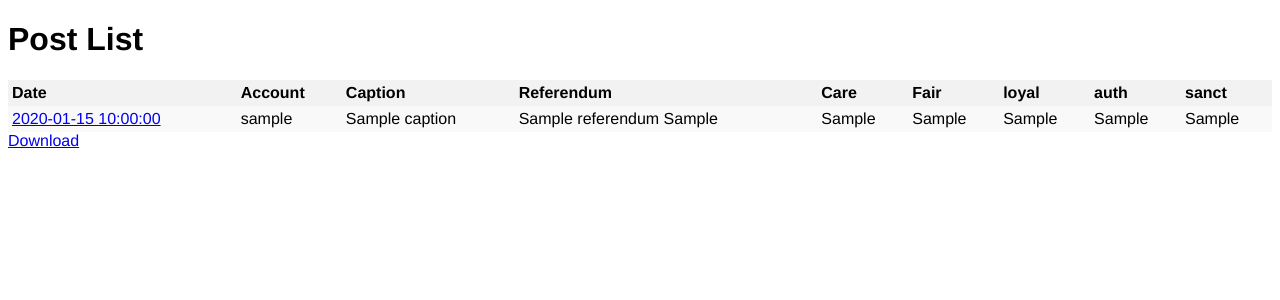
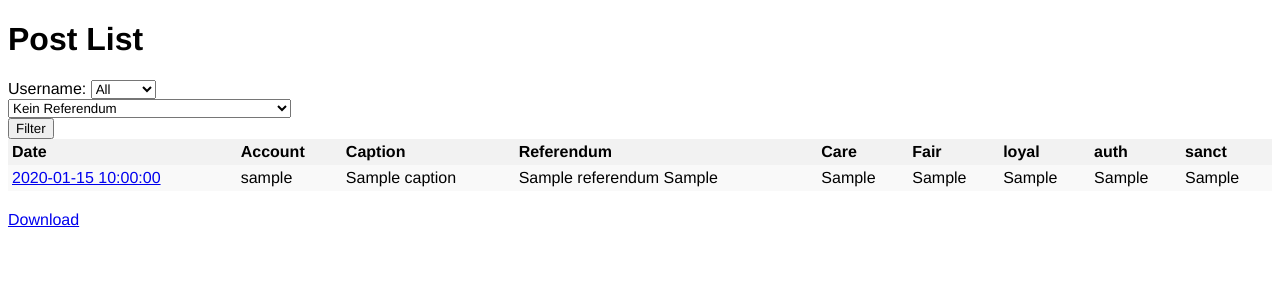
Before and after one commit to jcfischer/instapol, a Flask app: template server/templates/post_list.html in a window 1280 px wide. Shown: the top 300 px of the page. Run offline with Flask 3, Linux system fonts and the light colour scheme; the template is opened without the code that fills it: values that come from a table or form of the project are taken from there, most other values are stand-ins (such as "Sample title", 1, 10 or a date in 2020).

Commit message:
add filtering to stuff

```diff
--- a/server/forms/ConfigForm.py
+++ b/server/forms/ConfigForm.py
@@ -2,7 +2,9 @@ from flask_wtf import FlaskForm
 from wtforms import StringField, RadioField, SelectField, SubmitField
 
 referendum_choices = [
+
     ('0', 'Kein Referendum'),
+    ('99', 'noch nicht gemacht'),
     ('1', '25.09.22 - Zusatzfinanzierung AHV'),
     ('2', ' - Änderung Bundesgesetz AHV'),
     ('3', ' - Verrechnungssteuer'),
@@ -112,3 +114,8 @@ class CodingForm(FlaskForm):
     person_priv = RadioField('person_priv', choices=person_priv_choices)
 
     submit = SubmitField('Submit')
+
+
+class IndexForm(FlaskForm):
+    referendum = SelectField('referendum', coerce=int, validators=None, choices=referendum_choices)
+    submit = SubmitField('Submit')
--- a/server/server.py
+++ b/server/server.py
@@ -6,7 +6,7 @@ from dotenv import load_dotenv
 import os
 import sqlite3
 import csv
-from forms.ConfigForm import CodingForm
+from forms.ConfigForm import CodingForm, IndexForm
 
 app = Flask(__name__)
 auth = HTTPBasicAuth()
@@ -40,7 +40,25 @@ def verify_password(username, password):
 # Route for displaying the list of posts
 @app.route('/')
 @auth.login_required
-def show_posts():
+def index():
+    # Get filter values from the query parameters
+    username_filter = request.args.get('username')
+    referendum_filter = request.args.get('referendum')
+
+    # Build the SQL query based on the filter values
+    query = "SELECT * FROM posts"
+    conditions = []
+    if username_filter:
+        conditions.append("username = '{}'".format(username_filter))
+    if referendum_filter:
+        if referendum_filter == '99':
+            conditions.append("referendum is NULL")
+        else:
+            conditions.append("referendum = '{}'".format(referendum_filter))
+    if conditions:
+        query += " WHERE " + " AND ".join(conditions)
+
+    print(query)
     # Connect to the SQLite database
     conn = get_db_connection()
     cursor = conn.cursor()
@@ -53,15 +71,11 @@ def show_posts():
     page = int(request.args.get('page', 1))
     per_page = 30
     print("page", page)
-    # Construct the SQL query with the filters
-    query = "SELECT * FROM posts where referendum > 1 ORDER by timestamp"
-    where_clause = construct_where_clause(filters)
-    if where_clause:
-        query += " WHERE " + where_clause
 
     # Count the total number of posts
     print(query)
     count_query = f"SELECT COUNT(*) FROM ({query}) AS count_query"
+    print(count_query)
     cursor.execute(count_query)
     total_count = cursor.fetchone()[0]
 
@@ -69,11 +83,18 @@ def show_posts():
     offset = (page - 1) * per_page
 
     # Add pagination to the SQL query
-    query += f" LIMIT {per_page} OFFSET {offset}"
+    query += f" ORDER BY timestamp LIMIT {per_page} OFFSET {offset}"
 
     # Execute the SQL query
     cursor.execute(query)
     posts = cursor.fetchall()
+
+    # Build the SQL query for unique usernames
+    query = "SELECT DISTINCT username FROM posts"
+
+    # Execute the query and fetch all rows
+    cursor.execute(query)
+    usernames = [row[0] for row in cursor.fetchall()]
 
     # Close the database connection
     cursor.close()
@@ -82,14 +103,44 @@ def show_posts():
     # Calculate the total number of pages
     total_pages = (total_count + per_page - 1) // per_page
 
+    form = IndexForm()
+    form.referendum.default = referendum_filter
+
+    form.process()
     # Render the template to display the filtered list of posts with pagination
-    return render_template('post_list.html', posts=posts, total_pages=total_pages, current_page=page, request=request)
+    return render_template('post_list.html', posts=posts, total_pages=total_pages, current_page=page, request=request,
+                           username_filter=username_filter, referendum_filter=referendum_filter, usernames=usernames,
+                           form=form)
 
 
 # Route for displaying the details of a specific post
 @app.route('/post/<post_id>')
 @auth.login_required
 def show_post_details(post_id):
+
+    username_filter = request.args.get('username')
+    referendum_filter = request.args.get('referendum')
+    current_page = request.args.get('page')
+
+    # Build the SQL query based on the filter values
+    query = "SELECT * FROM posts"
+    conditions = []
+    if username_filter:
+        conditions.append("username = '{}'".format(username_filter))
+    if referendum_filter:
+        if referendum_filter == '99':
+            conditions.append("referendum is NULL")
+        else:
+            conditions.append("referendum = '{}'".format(referendum_filter))
+
+    if conditions:
+        query += " WHERE " + " AND ".join(conditions)
+        next_query = query + " AND timestamp > (SELECT timestamp FROM posts WHERE id = ?) ORDER BY timestamp ASC LIMIT 1"
+        prev_query = query + " AND timestamp < (SELECT timestamp FROM posts WHERE id = ?) ORDER BY timestamp ASC LIMIT 1"
+    else:
+        next_query = query + " WHERE timestamp > (SELECT timestamp FROM posts WHERE id = ?) ORDER BY timestamp ASC LIMIT 1"
+        prev_query = query + " WHERE timestamp < (SELECT timestamp FROM posts WHERE id = ?) ORDER BY timestamp ASC LIMIT 1"
+
     # Connect to the SQLite database
     conn = get_db_connection()
     cursor = conn.cursor()
@@ -100,16 +151,26 @@ def show_post_details(post_id):
     # Close the database connection
 
     # get previous and next posts
-    cursor.execute(
-        "SELECT * FROM posts WHERE referendum > 1 AND timestamp > (SELECT timestamp FROM posts WHERE id = ?) ORDER BY timestamp ASC LIMIT 1",
-        (post_id,))
-    next_post = cursor.fetchone()
+    try:
+        print(next_query)
+        cursor.execute(
+            next_query,
+            (post_id,))
+        next_post = cursor.fetchone()
+    except Exception as e:
+        # Exception handling code
+        print("An exception occurred:", str(e))
+        next_post = None
 
-    cursor.execute(
-        "SELECT * FROM posts WHERE referendum > 1 AND timestamp < (SELECT timestamp FROM posts WHERE id = ?) ORDER BY timestamp DESC LIMIT 1",
-        (post_id,))
-    previous_post = cursor.fetchone()
-
+    try:
+        cursor.execute(
+            prev_query,
+            (post_id,))
+        previous_post = cursor.fetchone()
+    except Exception as e:
+        # Exception handling code
+        print("An exception occurred:", str(e))
+        previous_post = None
 
     form = CodingForm(obj=post)
     form.referendum.default = post['referendum']
@@ -135,7 +196,8 @@ def show_post_details(post_id):
     print(remaining[0])
     # Render the template to display the post details
     return render_template('post_detail.html', post=post, form=form, remaining=remaining[0], next_post=next_post,
-                           previous_post=previous_post)
+                           previous_post=previous_post, username_filter=username_filter, referendum_filter=referendum_filter,
+                           current_page=current_page)
 
 
 @app.route('/download_csv', methods=['GET'])
@@ -169,6 +231,26 @@ def download_csv():
 @app.route('/post/<post_id>', methods=['POST'])
 @auth.login_required
 def edit_post_details(post_id):
+    username_filter = request.form.get('username_filter', '')
+    referendum_filter = request.form.get('referendum_filter', '')
+
+    print(username_filter, referendum_filter)
+    # Build the SQL query based on the filter values
+    query = "SELECT * FROM posts"
+    conditions = []
+    if username_filter:
+        conditions.append("username = '{}'".format(username_filter))
+    if referendum_filter:
+        if referendum_filter == '99':
+            conditions.append("referendum is NULL")
+        else:
+            conditions.append("referendum = '{}'".format(referendum_filter))
+    conditions.append("timestamp > (SELECT timestamp FROM posts WHERE id = ?)")
+    if conditions:
+        query += " WHERE " + " AND ".join(conditions)
+
+    next_query = query + " ORDER BY timestamp ASC LIMIT 1"
+    print(next_query)
     # Connect to the SQLite database
     conn = get_db_connection()
     cursor = conn.cursor()
@@ -217,6 +299,7 @@ def edit_post_details(post_id):
               'person_indiv': person_indiv,
               'key': post_id})
 
+    conn.commit()
     # cursor.execute("""
     #     SELECT *
     #     FROM posts
@@ -227,15 +310,20 @@ def edit_post_details(post_id):
     # result = cursor.fetchone()
     # next_id = result[0]
     # print("next entry:", next_id)
+    try:
+        cursor.execute(
+            next_query,
+            (post_id,))
+        next_post = cursor.fetchone()
+        next_id = next_post[0]
 
-    cursor.execute(
-        "SELECT * FROM posts WHERE referendum > 1 AND timestamp > (SELECT timestamp FROM posts WHERE id = ?) ORDER BY timestamp ASC LIMIT 1",
-        (post_id,))
-    next_post = cursor.fetchone()
-    next_id = next_post[0]
+        # Close the database connection
+        cursor.close()
+    except Exception as e:
+        # Exception handling code
+        print("An exception occurred:", str(e))
+        next_id = post_id
 
-    # Close the database connection
-    cursor.close()
     conn.commit()
     conn.close()
 
--- a/server/templates/post_list.html
+++ b/server/templates/post_list.html
@@ -6,6 +6,21 @@
 </head>
 <body>
 <h1>Post List</h1>
+
+
+<form action="/" method="GET">
+        <label for="username">Username:</label>
+        <select name="username">
+            <option value="">All</option>
+            {% for username in usernames %}
+            <option value="{{ username }}" {% if username == username_filter %}selected{% endif %}>{{ username }}</option>
+            {% endfor %}
+        </select>
+        <br>
+        {{ form.referendum }}
+        <br>
+        <input type="submit" value="Filter">
+    </form>
 
 <table>
     <tr>
@@ -22,7 +37,7 @@
 
     {% for post in posts %}
     <tr>
-        <td><a href="/post/{{ post['id'] }}">{{ post['timestamp'] }}</a></td>
+        <td><a href="{{ url_for('show_post_details', post_id=post['id'], username=username_filter, referendum=referendum_filter ) }}">{{ post['timestamp'] }}</a></td>
         <td>{{ post['username'] }}</td>
         <td>{{ post['caption'][:80] }}</td>
         <td>{{ post['referendum'] }} {{ post['ref_dep'] }}</td>
@@ -37,26 +52,24 @@
 </table>
 
 
-<!-- Pagination links -->
-{% if total_pages > 1 %}
 <div class="pagination">
-    {% if current_page > 1 %}
-    <a href="?page=1">First</a>
-    <a href="?page={{ current_page - 1 }}">Previous</a>
-    {% endif %}
-    {% for page_num in range(1, total_pages + 1) %}
-        {% if page_num == current_page %}
-            <strong class="active">{{ page_num }}</strong>
-        {% else %}
-            <a href="?page={{ page_num }}">{{ page_num }}</a>
+        {% if total_pages > 1 %}
+            {% if current_page > 1 %}
+                <a href="{{ url_for('index', username=username_filter, referendum=referendum_filter, page=1) }}">First</a>
+                <a href="{{ url_for('index', username=username_filter, referendum=referendum_filter, page=current_page-1) }}">Previous</a>
+            {% endif %}
+
+            {% for p in range(1, total_pages+1) %}
+                <a href="{{ url_for('index', username=username_filter, referendum=referendum_filter, page=p) }}" {% if p == current_page %}class="active"{% endif %}>{{ p }}</a>
+            {% endfor %}
+
+            {% if current_page < total_pages %}
+                <a href="{{ url_for('index', username=username_filter, referendum=referendum_filter, page=current_page+1) }}">Next</a>
+                <a href="{{ url_for('index', username=username_filter, referendum=referendum_filter, page=total_pages) }}">Last</a>
+            {% endif %}
         {% endif %}
-    {% endfor %}
-    {% if current_page < total_pages %}
-    <a href="?page={{ current_page + 1 }}">Next</a>
-    <a href="?page={{ total_pages }}">Last</a>
-    {% endif %}
-</div>
-{% endif %}
+    </div>
+
 <div>
     <a href="/download_csv">Download</a>
 </div>
--- a/storer.py
+++ b/storer.py
@@ -65,7 +65,7 @@ parties = {'svpch': 1,
            'fdp_schweiz': 3,
            'mitte_centre': 4,
            'gruenech': 5,
-           'glpzh': 6}
+           'grunliberale': 6}
 
 
 def ocr_image(image_url, id):
@@ -130,8 +130,9 @@ for name in names_list:
                          'dat': dat, 'polparty': pol_party})
                 else:
                     print(post_id)
-            except (ValueError, KeyError, IndexError):
+            except Exception as e:
                 print(f"Error processing JSON file: {file_path}")
+                print(str(e))
 
             conn.commit()
 # Commit changes and close the connection
```
Also changed, not shown: server/templates/post_detail.html (+6 -3 lines).
